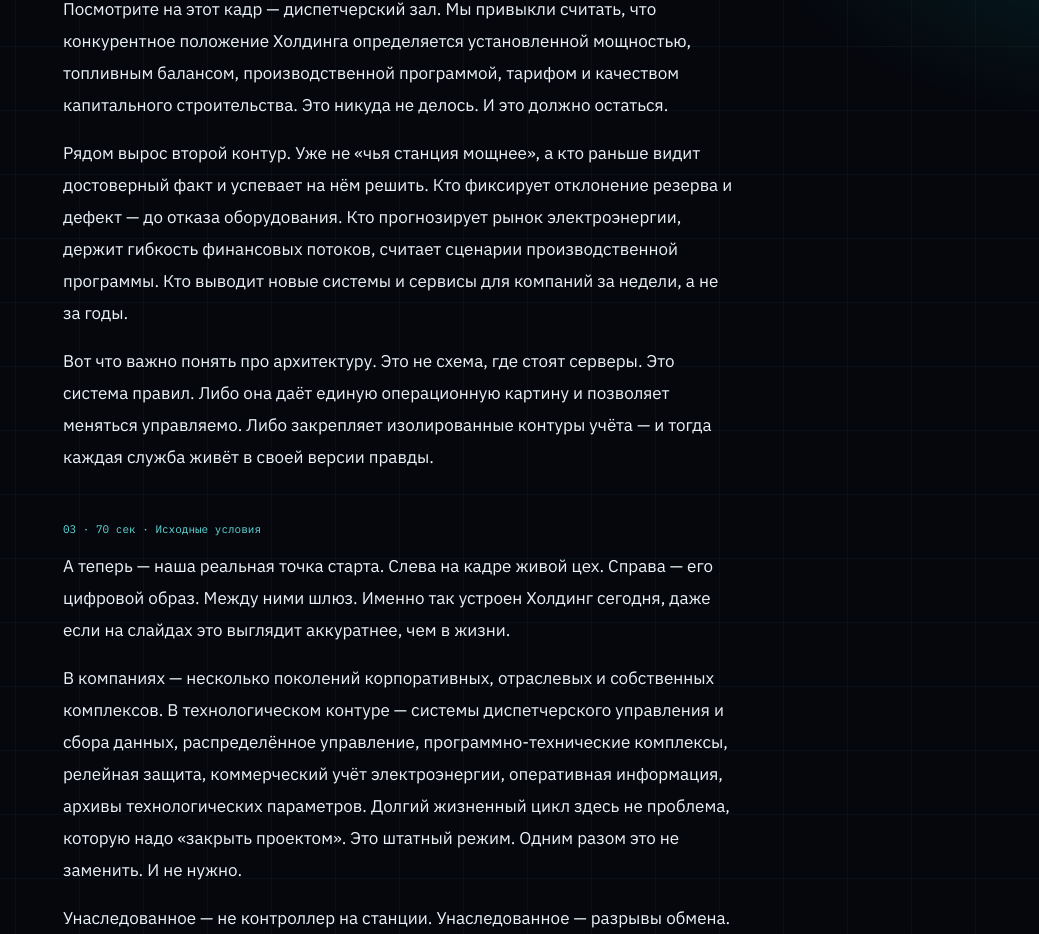
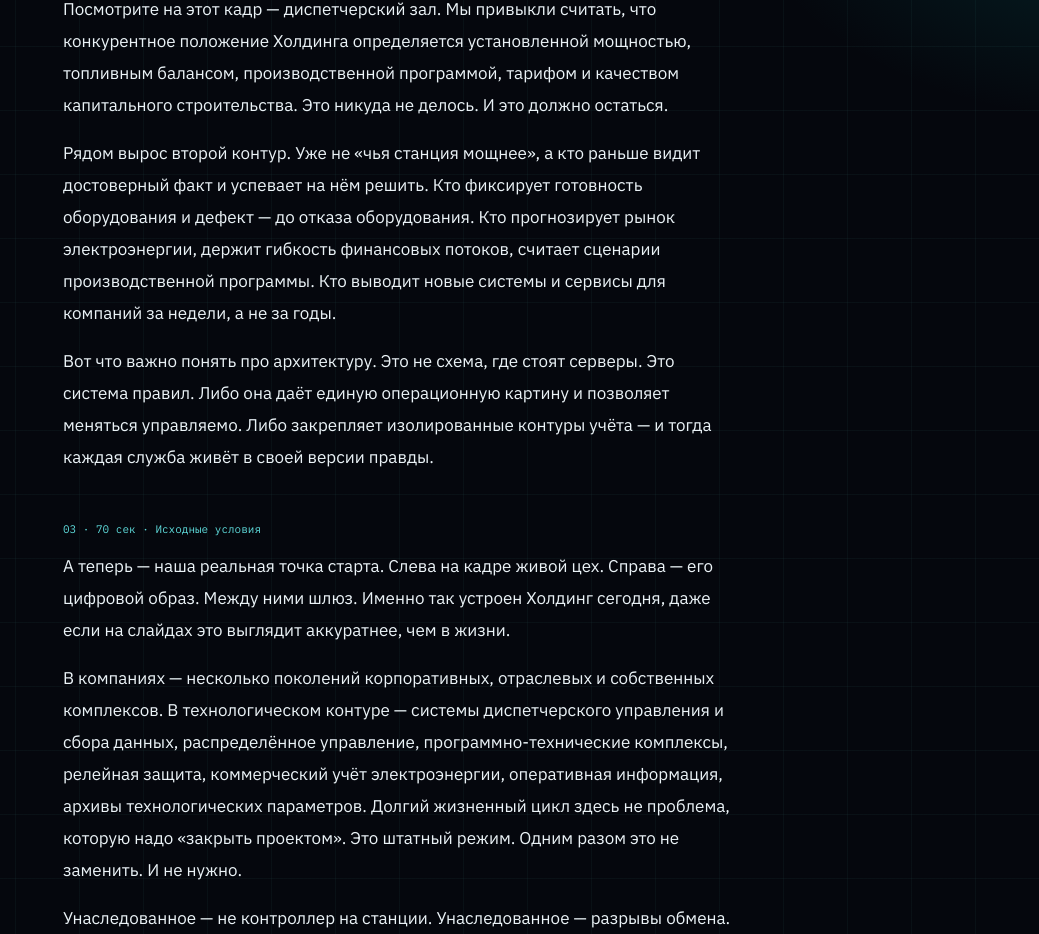
Before and after one commit to juliaapricode-sys/future-it-blueprint, a Next.js app: page /script in a window 1280 px wide. Shown: the part 1170-2104 px from the top of the page, without its empty margins (241-1280 px from the left). Built offline with nearby package versions, Linux system fonts and the light colour scheme; a web font is replaced by a local one.

Commit message:
Заменить «готовность блока» на «готовность оборудования»
Co-authored-by: julia.apricode <julia.apricode@gmail.com>

```diff
--- a/src/components/deck/slides.tsx
+++ b/src/components/deck/slides.tsx
@@ -94,7 +94,7 @@ export function WhySlide() {
             Второй контур конкуренции
           </p>
           <ul className="mt-6 space-y-3 text-sm text-paper md:text-[15px]">
-            <li>Готовность блока и дефект — до отказа оборудования</li>
+            <li>Готовность оборудования и дефект — до отказа оборудования</li>
             <li>Прогнозирование на рынке электроэнергии, гибкость финансовых потоков, сценарное моделирование производственной программы</li>
             <li>Новые системы и сервисы для компаний — в сроки недель, а не лет</li>
           </ul>
--- a/src/data/talk.ts
+++ b/src/data/talk.ts
@@ -158,7 +158,7 @@ export const SCRIPT: { id: string; title: string; body: string }[] = [
     title: "Назначение архитектуры",
     body: `Посмотрите на этот кадр — диспетчерский зал. Мы привыкли считать, что конкурентное положение Холдинга определяется установленной мощностью, топливным балансом, производственной программой, тарифом и качеством капитального строительства. Это никуда не делось. И это должно остаться.
 
-Рядом вырос второй контур. Уже не «чья станция мощнее», а кто раньше видит достоверный факт и успевает на нём решить. Кто фиксирует отклонение резерва и дефект — до отказа оборудования. Кто прогнозирует рынок электроэнергии, держит гибкость финансовых потоков, считает сценарии производственной программы. Кто выводит новые системы и сервисы для компаний за недели, а не за годы.
+Рядом вырос второй контур. Уже не «чья станция мощнее», а кто раньше видит достоверный факт и успевает на нём решить. Кто фиксирует готовность оборудования и дефект — до отказа оборудования. Кто прогнозирует рынок электроэнергии, держит гибкость финансовых потоков, считает сценарии производственной программы. Кто выводит новые системы и сервисы для компаний за недели, а не за годы.
 
 Вот что важно понять про архитектуру. Это не схема, где стоят серверы. Это система правил. Либо она даёт единую операционную картину и позволяет меняться управляемо. Либо закрепляет изолированные контуры учёта — и тогда каждая служба живёт в своей версии правды.`,
   },
```
